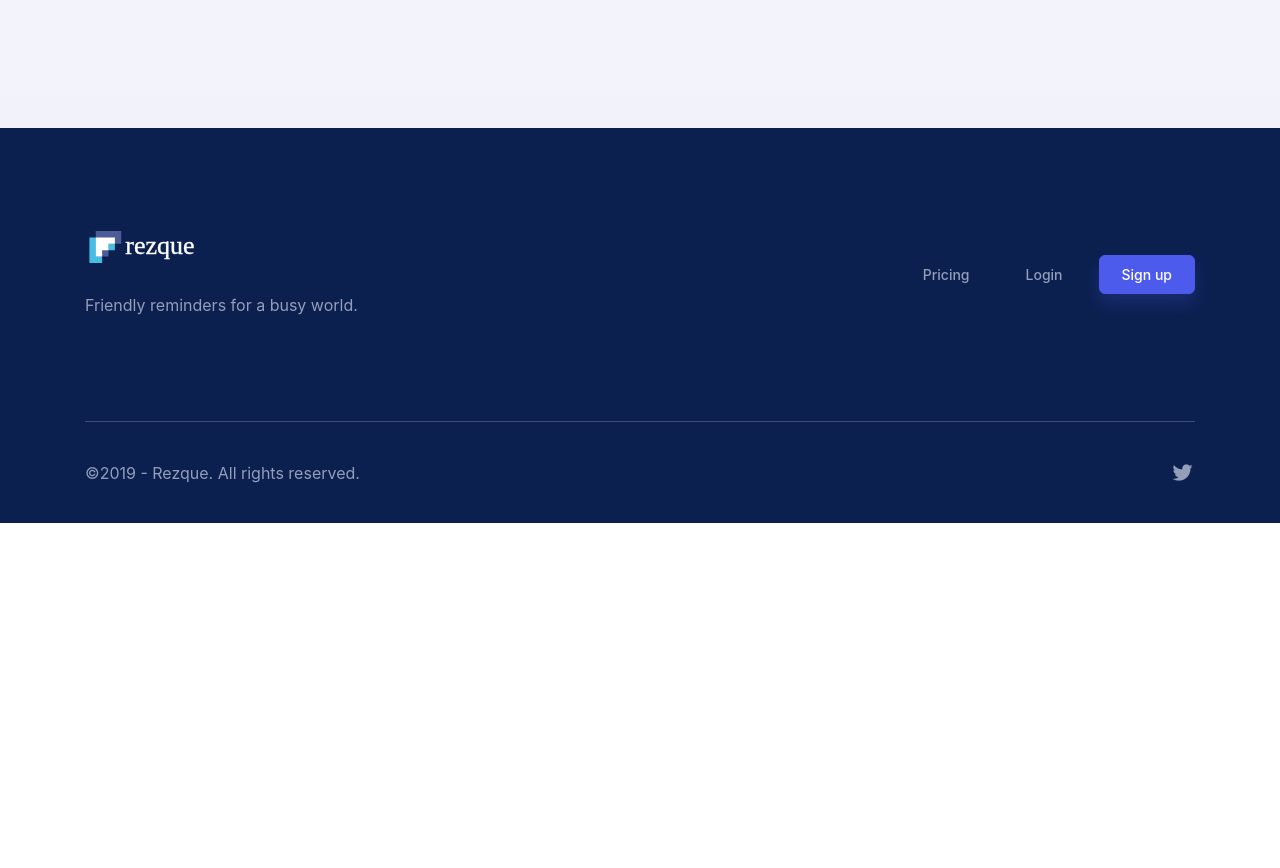
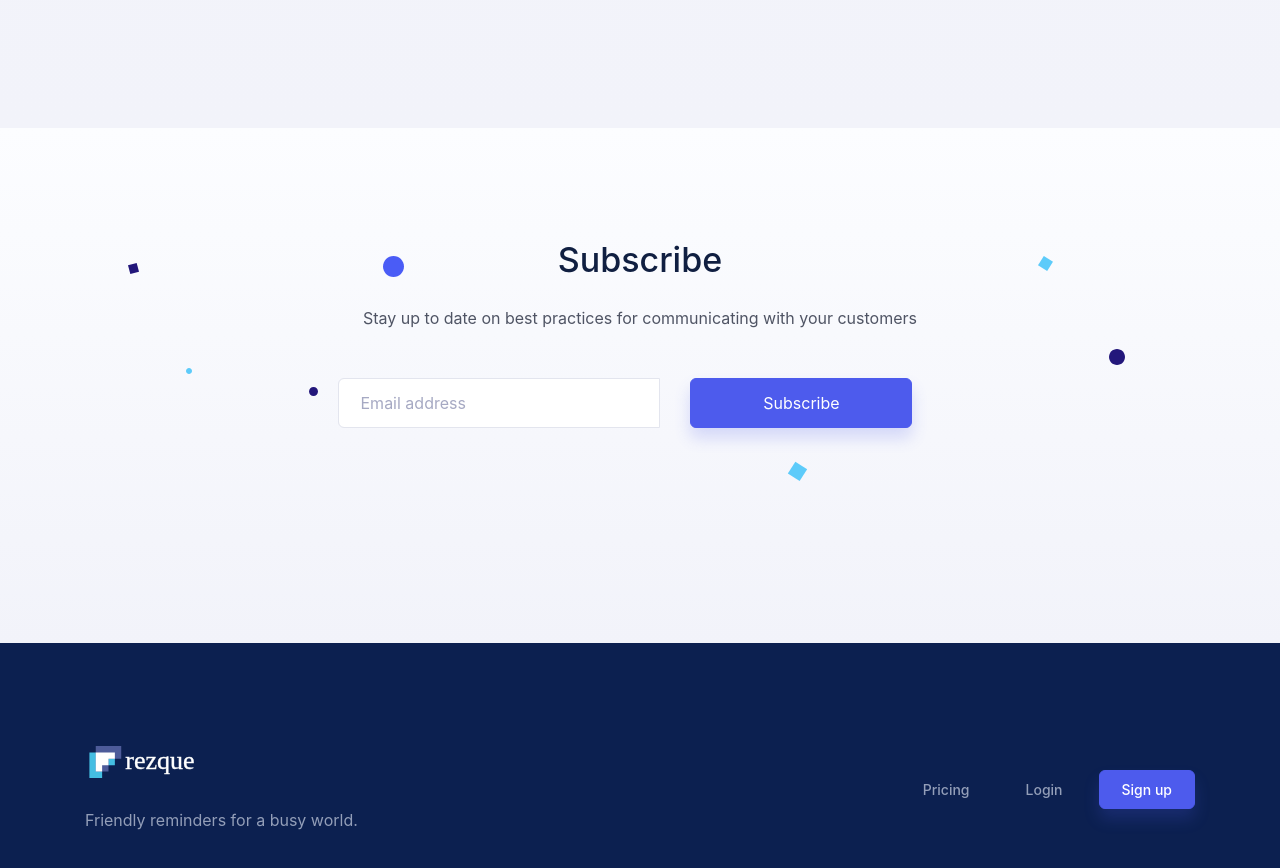
Before and after one commit to RezqueApp/rezqueapp.github.io, a plain HTML site: page reduce-patient-no-shows.html in a window 1280 px wide. Shown: the part 3920-4788 px from the top of the page. Before the commit the page ends 4443 px from the top, so only its background shows below. Drawn offline with Linux system fonts and the light colour scheme; a script that the page names is missing; files whose address does not match are found by name; a web font is replaced by a local one.

Commit message:
update subscribe copy

```diff
--- a/reduce-patient-no-shows.html
+++ b/reduce-patient-no-shows.html
@@ -150,6 +150,55 @@
       </div>
     </section> <!-- END Section Post Entry -->
 
+    <section class="section section-subscribe gradient-light--upright">
+      <figure class="figure pattern-svg">
+        <svg xmlns="http://www.w3.org/2000/svg" xmlns:xlink="http://www.w3.org/1999/xlink" width="1306px" height="225px">
+          <path fill-rule="evenodd" fill="rgb(35, 23, 123)" d="M-0.011,9.318 L8.682,6.988 L11.011,15.682 L2.318,18.011 L-0.011,9.318 Z" />
+          <path fill-rule="evenodd" fill="rgb(35, 23, 123)" d="M607.694,164.319 L612.680,161.693 L615.306,166.680 L610.320,169.305 L607.694,164.319 Z" />
+          <path fill-rule="evenodd" fill="rgb(93, 203, 250)" d="M667.343,205.646 L679.152,213.179 L671.620,224.988 L659.810,217.456 L667.343,205.646 Z" />
+          <path fill-rule="evenodd" fill="rgb(93, 203, 250)" d="M915.839,-0.008 L924.997,5.833 L919.156,14.991 L909.998,9.150 L915.839,-0.008 Z" />
+          <path fill-rule="evenodd" fill="rgb(35, 23, 123)" d="M989.000,93.000 C993.418,93.000 997.000,96.582 997.000,101.000 C997.000,105.418 993.418,109.000 989.000,109.000 C984.582,109.000 981.000,105.418 981.000,101.000 C981.000,96.582 984.582,93.000 989.000,93.000 Z" />
+          <path fill-rule="evenodd" fill="rgb(35, 23, 123)" d="M1165.000,8.000 C1167.761,8.000 1170.000,10.238 1170.000,13.000 C1170.000,15.761 1167.761,18.000 1165.000,18.000 C1162.239,18.000 1160.000,15.761 1160.000,13.000 C1160.000,10.238 1162.239,8.000 1165.000,8.000 Z" />
+          <path fill-rule="evenodd" fill="rgb(93, 203, 250)" d="M1303.500,118.000 C1304.881,118.000 1306.000,119.119 1306.000,120.500 C1306.000,121.880 1304.881,123.000 1303.500,123.000 C1302.119,123.000 1301.000,121.880 1301.000,120.500 C1301.000,119.119 1302.119,118.000 1303.500,118.000 Z" />
+          <path fill-rule="evenodd" fill="rgb(93, 203, 250)" d="M61.000,112.000 C62.657,112.000 64.000,113.343 64.000,115.000 C64.000,116.657 62.657,118.000 61.000,118.000 C59.343,118.000 58.000,116.657 58.000,115.000 C58.000,113.343 59.343,112.000 61.000,112.000 Z" />
+          <path fill-rule="evenodd" fill="rgb(74, 92, 246)" d="M265.500,-0.000 C271.299,-0.000 276.000,4.701 276.000,10.500 C276.000,16.299 271.299,21.000 265.500,21.000 C259.701,21.000 255.000,16.299 255.000,10.500 C255.000,4.701 259.701,-0.000 265.500,-0.000 Z" />
+          <path fill-rule="evenodd" fill="rgb(35, 23, 123)" d="M185.500,131.000 C187.985,131.000 190.000,133.015 190.000,135.500 C190.000,137.985 187.985,140.000 185.500,140.000 C183.015,140.000 181.000,137.985 181.000,135.500 C181.000,133.015 183.015,131.000 185.500,131.000 Z" />
+        </svg>
+      </figure> <!-- Pattern SVG Background -->
+
+      <div class="container">
+        <div class="row row-grid justify-content-center">
+
+          <div class="col-md-9 col-lg-8 col-xl-7 text-center">
+            <!-- <h2 class="section__title mb-4">Enterprise Plans</h2> -->
+            <h2 class="section__title mb-4">Subscribe</h2>
+
+            <!-- <p>Reach out to sales for larger plans</p> -->
+            <p>Stay up to date on best practices for communicating with your customers</p>
+
+            <form class="subscribe-form mt-5" id="blog-subscribe">
+              <div class="row col-12">
+                <div class="col-lg-7">
+                  <div class="input-group mb-2">
+                    <input type="email" class="form-control" id="email" name="EMAIL" placeholder="Email address" required>
+                    <div style="position: absolute; left: -5000px;" aria-hidden="true"><input type="text" name="b_1e42f067fe11d0ec4d49fc6ad_f4ce6eb9d7" tabindex="-1" value=""></div>
+                  </div>
+                </div>
+                <div class="col-lg-5">
+                  <button type="submit"  id="subscribe-form-submit" class="btn btn-primary btn-block btn--has-shadow mb-2">
+                    <span id="spinner-holder"></span>
+                    <!-- <span>Contact Sales</span> -->
+                    <span>Subscribe</span>
+                  </button>
+                </div>
+              </div>
+            </form>
+          </div>
+
+        </div>
+      </div>
+    </section> <!-- END Section Subscribe -->
+
   </main>
 
 
@@ -203,6 +252,7 @@
   <!-- Vendor/Plugins JS -->
 
   <!-- Vendor/Plugins JS Init -->
+  <script src="js/init/form.js"></script>
 
   <!-- Rezque Template JS -->
   <script src="js/min/main-min.js"></script>
```
Also changed, not shown: index.html (+3 -3 lines), pricing.html (+5 -4 lines), tos.html (+5 -4 lines).
